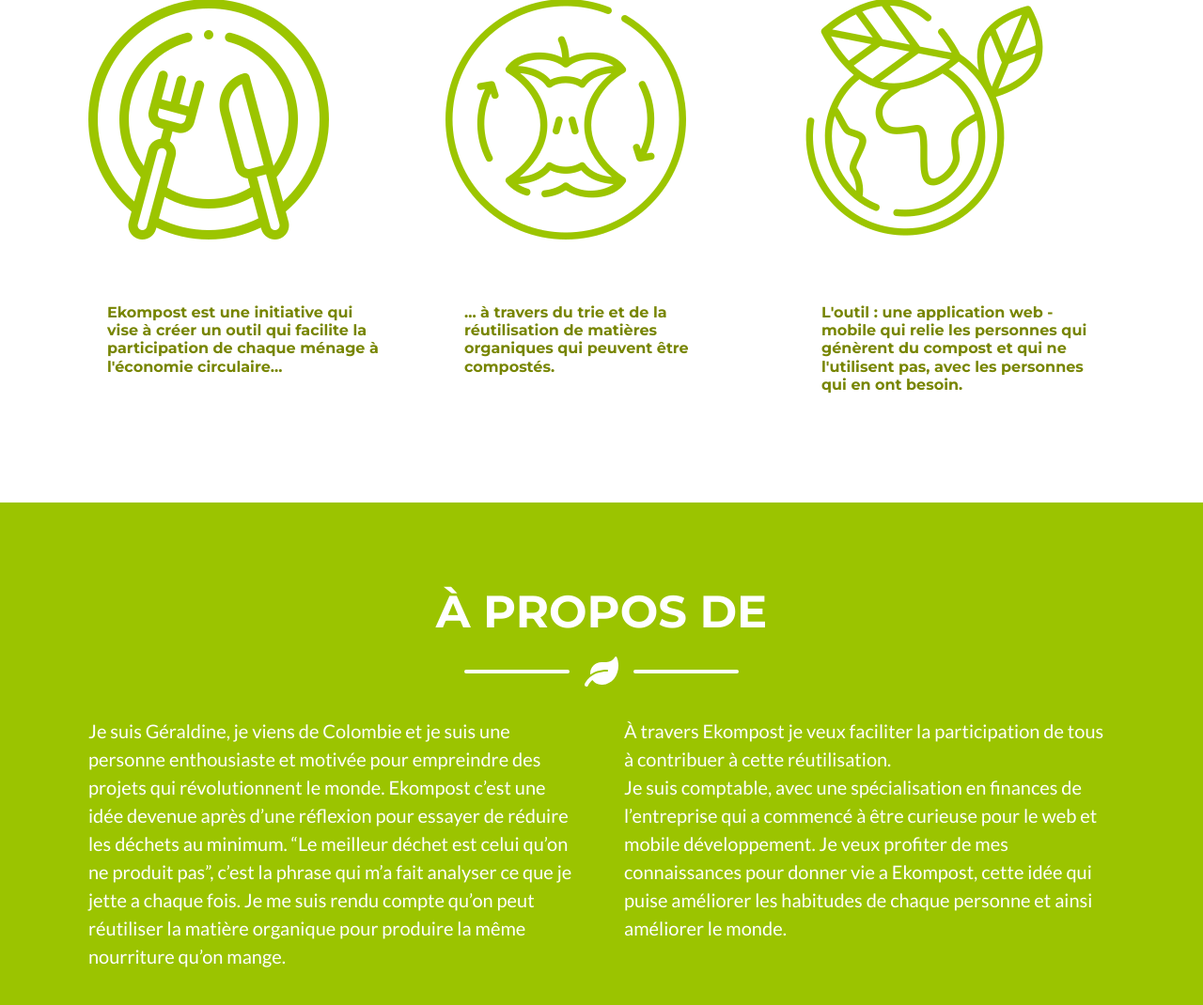
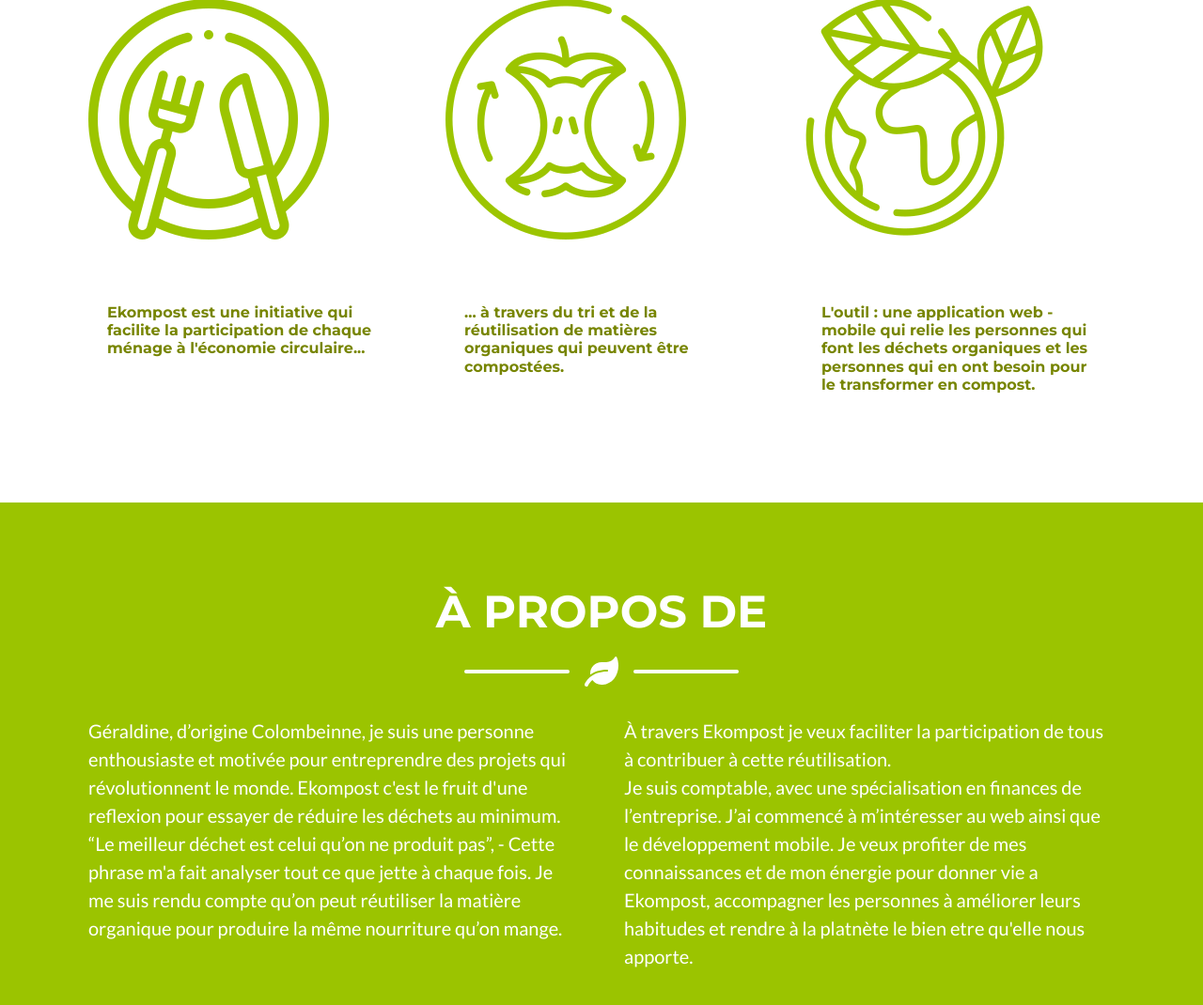
Before and after one commit to l3l3vill/ekompost, a Django app: page / in a window 1280 px wide. Shown: the part 997-2067 px from the top of the page at 94% size. Run offline with Django 3.2, Linux system fonts and the light colour scheme; some libraries are stand-ins or nearby versions.

Commit message:
icon, mail and spelling changes

```diff
--- a/ekompost_web/settings.py
+++ b/ekompost_web/settings.py
@@ -33,6 +33,11 @@
     # '127.0.0.1'
 ]
 
+EMAIL_HOST = 'smtp.gmail.com'
+EMAIL_PORT = '587'
+EMAIL_HOST_USER = 'greenprojectapp@gmail.com'
+EMAIL_HOST_PASSWORD = 'Cerebro@1234'
+EMAIL_USE_TLS = True
 
 # Application definition
 
--- a/info/templates/info/home.html
+++ b/info/templates/info/home.html
@@ -2,6 +2,23 @@
 <html lang="en">
 
 {% load static %}
+
+<style>
+    #iframe-container {
+        position: relative;
+        width: 100%;
+        padding-bottom: 56.25%;
+        height: 0;
+    }
+
+    #iframe-container iframe {
+        position: absolute;
+        top: 0;
+        left: 0;
+        width: 100%;
+        height: 100%;
+    }
+</style>
 
 <head>
     <meta charset="utf-8" />
@@ -10,7 +27,7 @@
     <meta name="author" content="" />
     <title>ekompost</title>
     <!-- Favicon-->
-    <link rel="icon" type="image/x-icon" href="{% static  'assets/images/favicon.ico' %}" />
+    <link rel="icon" type="image/x-icon" href="{% static  'assets/images/plant.png' %}" />
     <!-- Font Awesome icons (free version)-->
     <script src="https://use.fontawesome.com/releases/v5.15.1/js/all.js" crossorigin="anonymous"></script>
     <!-- Google fonts-->
@@ -99,10 +116,8 @@
 
                     <div class="card-body">
 
-                        <h6 class="card-text text-primary"> Ekompost est une initiative qui vise à créer un
-                            outil qui
-                            facilite la
-                            participation de chaque ménage à l'économie circulaire... </h6>
+                        <h6 class="card-text text-primary"> Ekompost est une initiative qui facilite la participation de
+                            chaque ménage à l'économie circulaire... </h6>
 
                     </div>
 
@@ -123,8 +138,8 @@
 
                     <div class="card-body">
 
-                        <h6 class="card-text text-primary"> ... à travers du trie et de la réutilisation de matières
-                            organiques qui peuvent être compostés. </h6>
+                        <h6 class="card-text text-primary"> ... à travers du tri et de la réutilisation de matières
+                            organiques qui peuvent être compostées. </h6>
 
                     </div>
 
@@ -145,8 +160,8 @@
                     <div class="card-body">
 
                         <h6 class="card-text text-primary"> L'outil : une application web - mobile qui relie les
-                            personnes qui génèrent du compost et qui ne
-                            l'utilisent pas, avec les personnes qui en ont besoin. </h6>
+                            personnes qui font les déchets organiques et les personnes qui en ont besoin pour le
+                            transformer en compost. </h6>
                     </div>
 
 
@@ -170,11 +185,11 @@
             <div class="row">
                 <div class="col-lg-6 ml-auto">
                     <p class="lead">
-                        Je suis Géraldine, je viens de Colombie et je suis une personne enthousiaste et motivée pour
-                        empreindre des projets qui révolutionnent le monde.
-                        Ekompost c’est une idée devenue après d’une réflexion pour essayer de réduire les déchets au
-                        minimum. “Le meilleur déchet est celui qu’on ne produit pas”, c’est la phrase qui m’a fait
-                        analyser ce que je jette a chaque fois. Je me suis rendu compte qu’on peut réutiliser la matière
+                        Géraldine, d’origine Colombeinne, je suis une personne enthousiaste et motivée pour
+                        entreprendre des projets qui révolutionnent le monde.
+                        Ekompost c'est le fruit d'une reflexion pour essayer de réduire les déchets au
+                        minimum. “Le meilleur déchet est celui qu’on ne produit pas”, - Cette phrase m'a fait analyser
+                        tout ce que jette à chaque fois. Je me suis rendu compte qu’on peut réutiliser la matière
                         organique pour produire la même nourriture qu’on mange.
 
                     </p>
@@ -182,13 +197,19 @@
                 <div class="col-lg-6 mr-auto">
                     <p class="lead">À travers Ekompost je veux faciliter la participation de tous à contribuer à cette
                         réutilisation.<br>
-                        Je suis comptable, avec une spécialisation en finances de l’entreprise qui a commencé à être
-                        curieuse pour le web et mobile développement. Je veux profiter de mes connaissances pour donner
-                        vie a Ekompost, cette idée qui puise améliorer les habitudes de chaque personne et ainsi
-                        améliorer le monde.
+                        Je suis comptable, avec une spécialisation en finances de l’entreprise. J’ai commencé à
+                        m’intéresser au web ainsi que le développement mobile. Je veux profiter de mes connaissances et
+                        de mon énergie pour donner vie a Ekompost, accompagner les personnes à améliorer leurs habitudes
+                        et rendre à la platnète le bien etre qu'elle nous apporte.
 
                     </p>
                 </div>
+            </div>
+            <div class="text-center mt-4" id="iframe-container">
+                <iframe width="560" height="315" src="https://www.youtube.com/embed/lSZCaY-0vPg"
+                    title="YouTube video player" frameborder="0"
+                    allow="accelerometer; autoplay; clipboard-write; encrypted-media; gyroscope; picture-in-picture"
+                    allowfullscreen></iframe>
             </div>
             <!-- About Section Button video-->
             <!-- <div class="text-center mt-4">
@@ -350,7 +371,7 @@
                                     src="{% static 'assets/images/vegetables_page.jpg' %}" alt="" />
                                 <button class="btn btn-primary" data-dismiss="modal">
                                     <i class="fas fa-times fa-fw"></i>
-                                    Close Window
+                                    fermer
                                 </button>
                             </div>
                         </div>
@@ -463,7 +484,7 @@
 
                                 <button class="btn btn-primary" data-dismiss="modal">
                                     <i class="fas fa-times fa-fw"></i>
-                                    Close Window
+                                    fermer
                                 </button>
                             </div>
                         </div>
@@ -531,7 +552,7 @@
 
                                 <button class="btn btn-primary" data-dismiss="modal">
                                     <i class="fas fa-times fa-fw"></i>
-                                    Close Window
+                                    fermer
                                 </button>
                             </div>
                         </div>
--- a/info/views.py
+++ b/info/views.py
@@ -2,6 +2,7 @@
 from .models import Contact
 from django.http import HttpResponseRedirect
 from django.urls import reverse
+from django.core.mail import send_mail
 
 # Create your views here.
 
@@ -24,6 +25,10 @@
         contact.save()
         print('saveeeed')
 
+        send_mail(
+            name, message, email, ['greenprojectapp@gmail.com']
+        )
+
         return HttpResponseRedirect(reverse('thanks_contact'))
     else:
         print('method not post')
```
Also changed, not shown: db.sqlite3, static/assets/images/plant.png (added).
